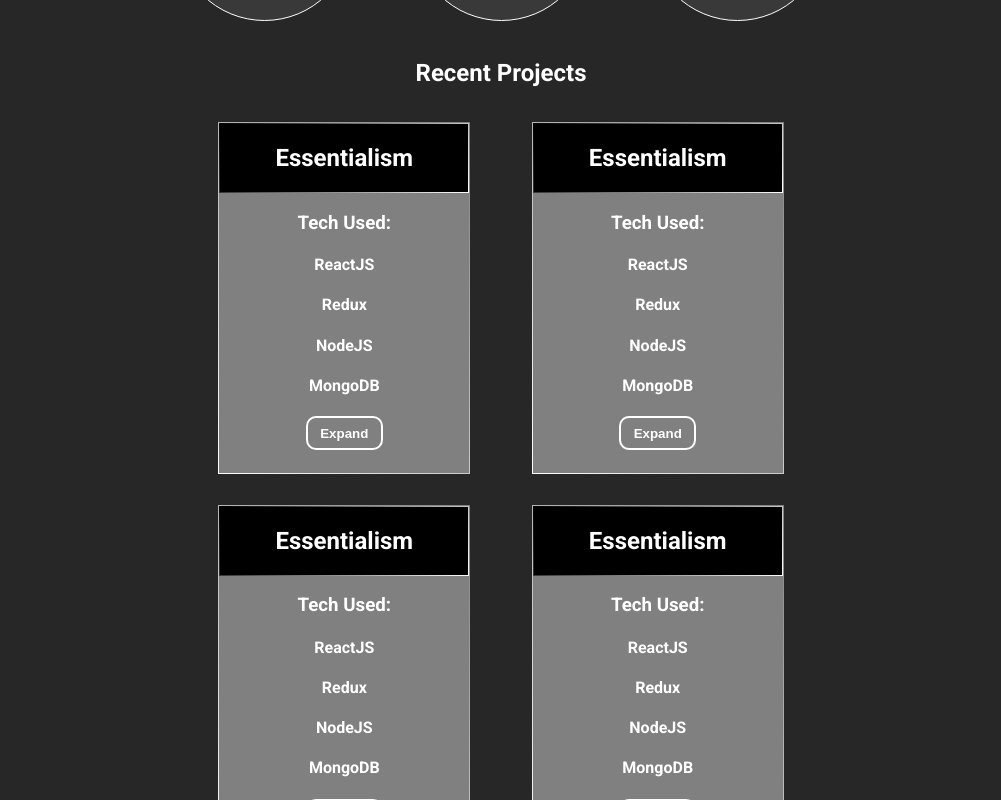
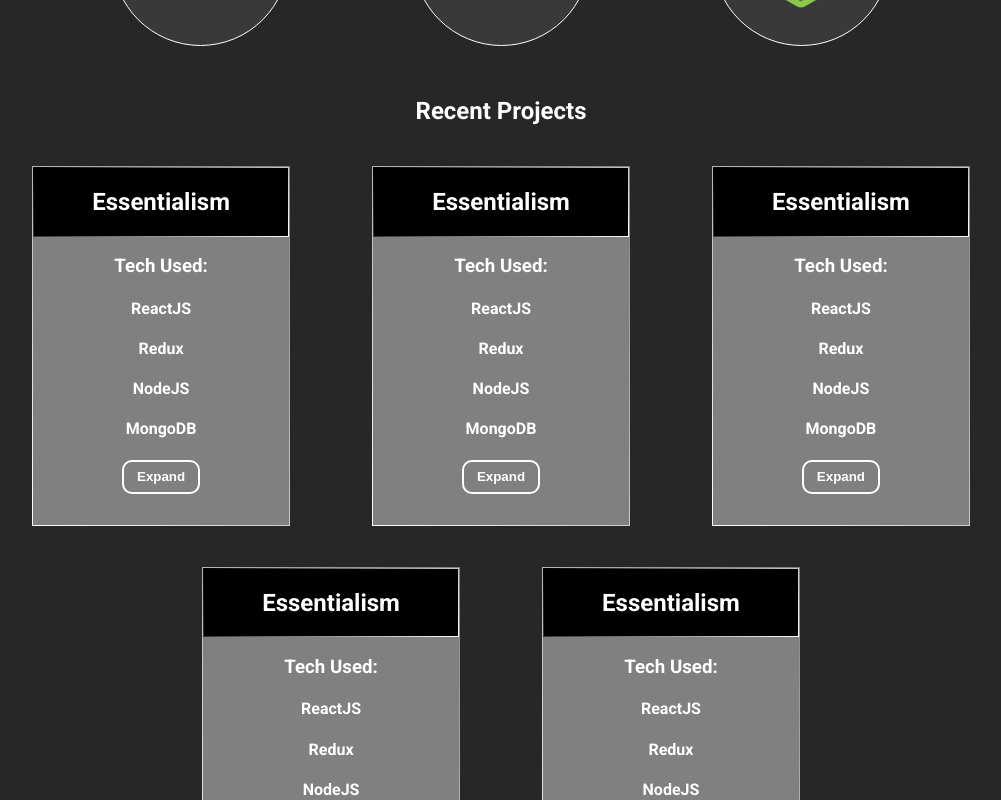
Before and after one commit to DustinG98/dg-portfolio, a React (Create React App) app in the folder portfolio/: page / in a window 1280 px wide. Shown: the part 1120-1920 px from the top of the page, without its empty margins (139-1140 px from the left). Built offline with nearby package versions, Linux system fonts and the light colour scheme.

Commit message:
Margin home page at 10% left/right. Popup styling almost complete

```diff
--- a/portfolio/src/components/Home/Home/home.css
+++ b/portfolio/src/components/Home/Home/home.css
@@ -1,3 +1,3 @@
 .mainContainer {
-    margin: 0 20%;
+    margin: 0 10%;
 }
--- a/portfolio/src/components/Home/Projects/ProjectCard.js
+++ b/portfolio/src/components/Home/Projects/ProjectCard.js
@@ -1,5 +1,7 @@
 import React from 'react'
 import Popup from 'reactjs-popup'
+
+import ProjectPopup from './ProjectPopup/ProjectPopup'
 
 import './projects.css'
 
@@ -18,9 +20,9 @@ const ProjectCard = ({ project }) => {
                     modal
                     closeOnDocumentClick
                 >
-                    {close => <div style={{width: '100%', height: '80vh', display: 'flex', justifyContent: 'center', alignItems: 'center'}}>
+                    {close => <div style={{ width: '100%', height: '80vh', display: 'flex', justifyContent: 'center', alignItems: 'center', backgroundColor: '#272727'}}>
                         <button className="close" style={{ zIndex: '999' }} onClick={close}>&times;</button>
-                        <h1 style={{color: "black"}}>Modal</h1>
+                        <ProjectPopup project={project}/>
                     </div>}
                 </Popup>
             </div>
--- /dev/null
+++ b/portfolio/src/components/Home/Projects/ProjectPopup/ProjectPopup.js
@@ -0,0 +1,27 @@
+import React from 'react'
+
+import './projectpopup.css'
+
+const ProjectPopup = ({ project }) => {
+    return (
+        <div className="popup">
+            <div className="popupImg"></div>
+            <div className="popupText">
+                <h1>{project.title}</h1>
+                <h3>{project.role}</h3>
+                <h4>Role Description:</h4>
+                <p>{project.roleDescription}</p>
+                <h4>Project Description:</h4>
+                <p>{project.projectDescription}</p>
+                <button>
+                    View Live
+                </button>
+                <button>
+                    Source Code
+                </button>
+            </div>
+        </div>
+    )
+}
+
+export default ProjectPopup
--- /dev/null
+++ b/portfolio/src/components/Home/Projects/ProjectPopup/projectpopup.css
@@ -0,0 +1,22 @@
+.popup {
+    display: flex;
+    align-items: center;
+}
+
+.popupImg{
+    width: 70%;
+    height: 79vh;
+    background-image: url('./spotlight03.png');
+    background-size: cover;
+    background-position: center;
+}
+
+.popupText {
+    display: flex;
+    flex-direction: column;
+    width: 25%;
+    line-height: 1;
+    justify-self: flex-start;
+    margin-left: 2%;
+    margin-bottom: 2%;
+}
--- a/portfolio/src/components/Home/Projects/Projects.js
+++ b/portfolio/src/components/Home/Projects/Projects.js
@@ -5,11 +5,46 @@ import './projects.css'
 
 const Projects = () => {
     const [projects, setProjects] = useState([
-        {id: 1, title: "Essentialism", tech: ["ReactJS", "Redux", "NodeJS", "MongoDB"]},
-        {id: 2, title: "Essentialism", tech: ["ReactJS", "Redux", "NodeJS", "MongoDB"]},
-        {id: 3, title: "Essentialism", tech: ["ReactJS", "Redux", "NodeJS", "MongoDB"]},
-        {id: 4, title: "Essentialism", tech: ["ReactJS", "Redux", "NodeJS", "MongoDB"]},
-        {id: 5, title: "Essentialism", tech: ["ReactJS", "Redux", "NodeJS", "MongoDB"]}
+        {
+            id: 1,
+            title: "Essentialism",
+            tech: ["ReactJS", "Redux", "NodeJS", "MongoDB"],
+            role: "React Developer",
+            roleDescription: "Lorem ipsum dolor sit amet, consectetur adipiscing elit. Maecenas pulvinar facilisis velit vitae dictum. Nunc in ligula nec odio luctus lacinia. Suspendisse malesuada lacinia ligula sit amet varius. Maecenas efficitur mi at libero ultricies pharetra. Morbi a malesuada velit. Orci varius natoque penatibus et magnis dis parturient montes, nascetur ridiculus mus.",
+            projectDescription: "Lorem ipsum dolor sit amet, consectetur adipiscing elit. Maecenas pulvinar facilisis velit vitae dictum. Nunc in ligula nec odio luctus lacinia. Suspendisse malesuada lacinia ligula sit amet varius. Maecenas efficitur mi at libero ultricies pharetra. Morbi a malesuada velit. Orci varius natoque penatibus et magnis dis parturient montes, nascetur ridiculus mus."
+        },
+        {
+            id: 2,
+            title: "Essentialism",
+            tech: ["ReactJS", "Redux", "NodeJS", "MongoDB"],
+            role: "React Developer",
+            roleDescription: "Lorem ipsum dolor sit amet, consectetur adipiscing elit. Maecenas pulvinar facilisis velit vitae dictum. Nunc in ligula nec odio luctus lacinia. Suspendisse malesuada lacinia ligula sit amet varius. Maecenas efficitur mi at libero ultricies pharetra. Morbi a malesuada velit. Orci varius natoque penatibus et magnis dis parturient montes, nascetur ridiculus mus.",
+            projectDescription: "Lorem ipsum dolor sit amet, consectetur adipiscing elit. Maecenas pulvinar facilisis velit vitae dictum. Nunc in ligula nec odio luctus lacinia. Suspendisse malesuada lacinia ligula sit amet varius. Maecenas efficitur mi at libero ultricies pharetra. Morbi a malesuada velit. Orci varius natoque penatibus et magnis dis parturient montes, nascetur ridiculus mus."
+        },
+        {
+            id: 3,
+            title: "Essentialism",
+            tech: ["ReactJS", "Redux", "NodeJS", "MongoDB"],
+            role: "React Developer",
+            roleDescription: "Lorem ipsum dolor sit amet, consectetur adipiscing elit. Maecenas pulvinar facilisis velit vitae dictum. Nunc in ligula nec odio luctus lacinia. Suspendisse malesuada lacinia ligula sit amet varius. Maecenas efficitur mi at libero ultricies pharetra. Morbi a malesuada velit. Orci varius natoque penatibus et magnis dis parturient montes, nascetur ridiculus mus.",
+            projectDescription: "Lorem ipsum dolor sit amet, consectetur adipiscing elit. Maecenas pulvinar facilisis velit vitae dictum. Nunc in ligula nec odio luctus lacinia. Suspendisse malesuada lacinia ligula sit amet varius. Maecenas efficitur mi at libero ultricies pharetra. Morbi a malesuada velit. Orci varius natoque penatibus et magnis dis parturient montes, nascetur ridiculus mus."
+        },
+        {
+            id: 4,
+            title: "Essentialism",
+            tech: ["ReactJS", "Redux", "NodeJS", "MongoDB"],
+            role: "React Developer",
+            roleDescription: "Lorem ipsum dolor sit amet, consectetur adipiscing elit. Maecenas pulvinar facilisis velit vitae dictum. Nunc in ligula nec odio luctus lacinia. Suspendisse malesuada lacinia ligula sit amet varius. Maecenas efficitur mi at libero ultricies pharetra. Morbi a malesuada velit. Orci varius natoque penatibus et magnis dis parturient montes, nascetur ridiculus mus.",
+            projectDescription: "Lorem ipsum dolor sit amet, consectetur adipiscing elit. Maecenas pulvinar facilisis velit vitae dictum. Nunc in ligula nec odio luctus lacinia. Suspendisse malesuada lacinia ligula sit amet varius. Maecenas efficitur mi at libero ultricies pharetra. Morbi a malesuada velit. Orci varius natoque penatibus et magnis dis parturient montes, nascetur ridiculus mus."
+        },
+        {
+            id: 5,
+            title: "Essentialism",
+            tech: ["ReactJS", "Redux", "NodeJS", "MongoDB"],
+            role: "React Developer",
+            roleDescription: "Lorem ipsum dolor sit amet, consectetur adipiscing elit. Maecenas pulvinar facilisis velit vitae dictum. Nunc in ligula nec odio luctus lacinia. Suspendisse malesuada lacinia ligula sit amet varius. Maecenas efficitur mi at libero ultricies pharetra. Morbi a malesuada velit. Orci varius natoque penatibus et magnis dis parturient montes, nascetur ridiculus mus.",
+            projectDescription: "Lorem ipsum dolor sit amet, consectetur adipiscing elit. Maecenas pulvinar facilisis velit vitae dictum. Nunc in ligula nec odio luctus lacinia. Suspendisse malesuada lacinia ligula sit amet varius. Maecenas efficitur mi at libero ultricies pharetra. Morbi a malesuada velit. Orci varius natoque penatibus et magnis dis parturient montes, nascetur ridiculus mus."
+        },
     ])
     return (
         <div style={{ margin: "5% 0" }}>
```
Also changed, not shown: portfolio/src/components/Home/Projects/ProjectPopup/spotlight03.png (added).
